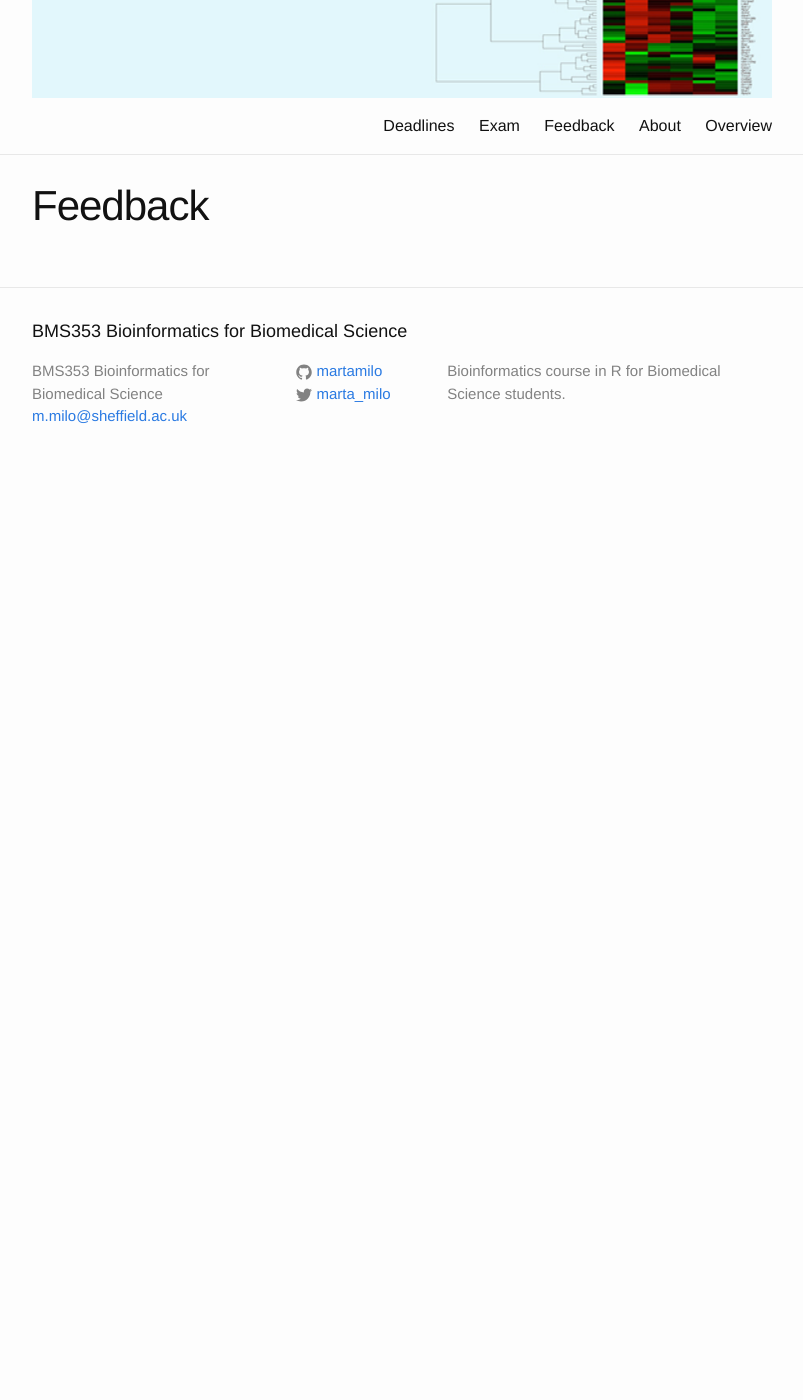
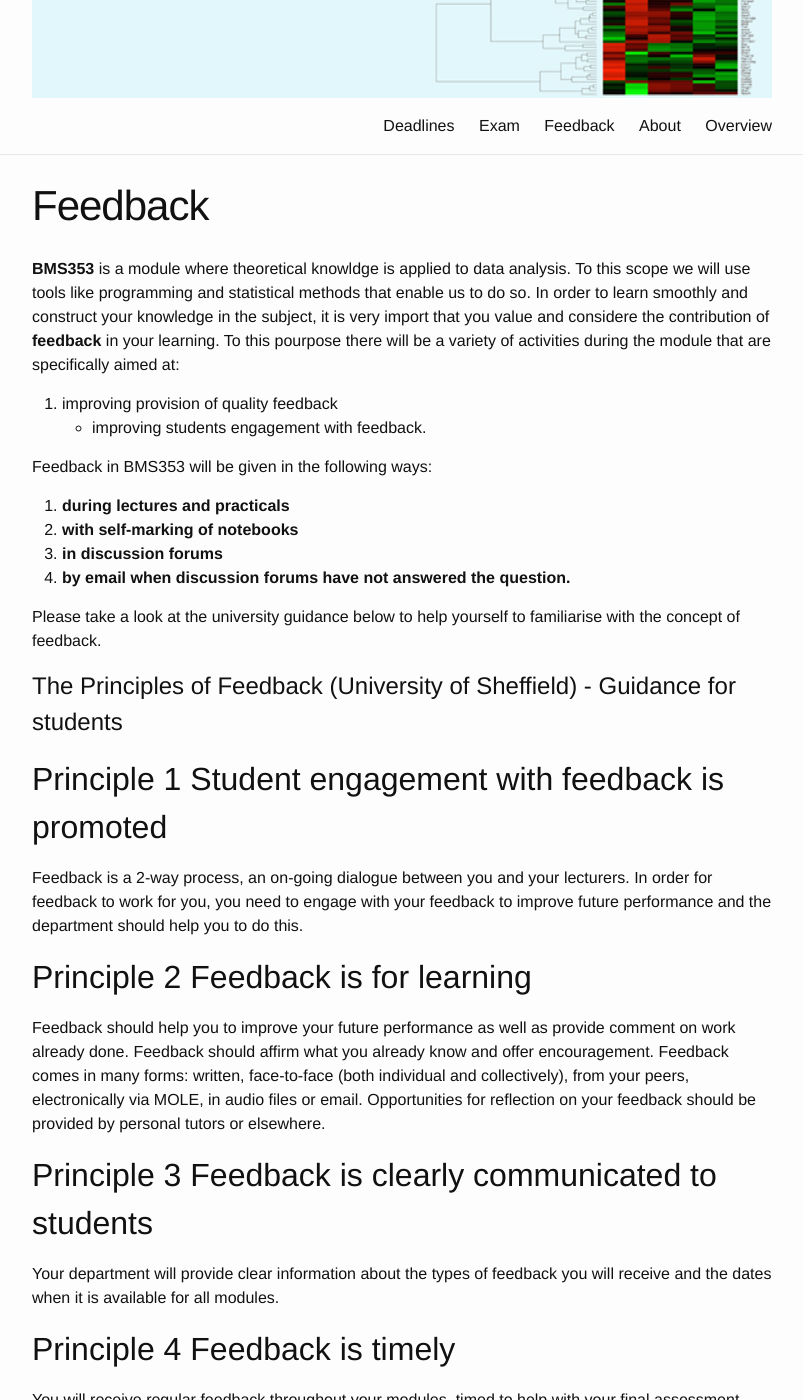
Before and after one commit to sods/bioinformatics, a Jekyll site: the page built from feedback.md, in a window 1280 px wide and 1400 px high, scrolled down 253 px. Shown: the whole window, without its empty margins (238-1041 px from the left). Built offline with Jekyll 4.4.1, drawn with Linux system fonts in a browser that asks for light colours; comment, search, counter and statistics services are not loaded; before the commit the page ends 900 px from its top, so only the background shows below that; some of the changed text lies outside the part shown.

Commit message:
Updated text and added guidance

```diff
--- a/feedback.md
+++ b/feedback.md
@@ -2,6 +2,42 @@
 layout: page
 title: Feedback
 ---
+**BMS353** is a module where theoretical knowldge is applied to data analysis. To this scope we will use tools like programming and statistical methods that enable us to do so. In order to learn smoothly and construct your knowledge in the subject, it is very import that you value and considere the contribution of **feedback** in your learning. To this pourpose there will be a variety of activities during the module that are specifically aimed at:
+  1. improving provision of quality feedback
+  * improving students engagement with feedback.
+
+Feedback in BMS353 will be given in the following ways:
+  1. **during lectures and practicals**
+  2. **with self-marking of notebooks**
+  3. **in discussion forums**
+  4. **by email when discussion forums have not answered the question.**
+
+
+Please take a look at the university guidance below to help yourself to familiarise with the concept of feedback.
+
+# The Principles of Feedback (University of Sheffield) - Guidance for students
+
+## Principle 1 Student engagement with feedback is promoted
+Feedback is a 2-way process, an on-going dialogue between you and your lecturers. In order for feedback to work for you, you need to engage with your feedback to improve future performance and the department should help you to do this.
+
+## Principle 2 Feedback is for learning
+Feedback should help you to improve your future performance as well as provide comment on work already done. Feedback should affirm what you already know and offer encouragement. Feedback comes in many forms: written, face-to-face (both individual and collectively), from your peers, electronically via MOLE, in audio files or email. Opportunities for reflection on your feedback should be provided by personal tutors or elsewhere.
+
+## Principle 3 Feedback is clearly communicated to students
+Your department will provide clear information about the types of feedback you will receive and the dates when it is available for all modules.
+
+## Principle 4 Feedback is timely
+You will receive regular feedback throughout your modules, timed to help with your final assessment. Feedback on assessed work will normally be within 3 weeks.
+
+## Principle 5 Feedback is consistently delivered
+Your feedback will be delivered in an accessible and consistent manner, and will relate to module assessment criteria and learning outcomes. There will be an opportunity to view exam scripts.
+
+## Principle 6 Feedback quality is maintained
+Your department will ensure that the feedback you receive is of good quality. Your student reps will be involved in the process of maintaining that quality.
+
+
+
+
 
 {% if site.comments %}
 {% include disqus_comment_code.html %}
```
